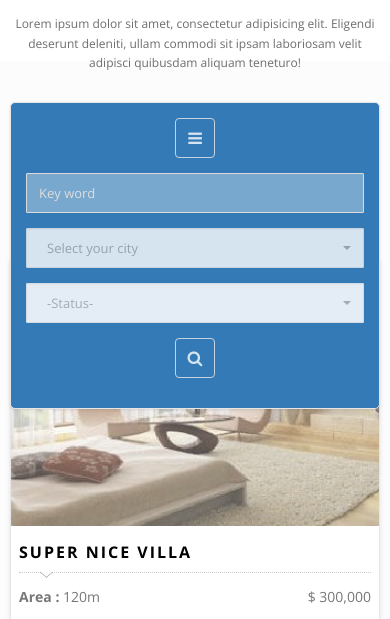
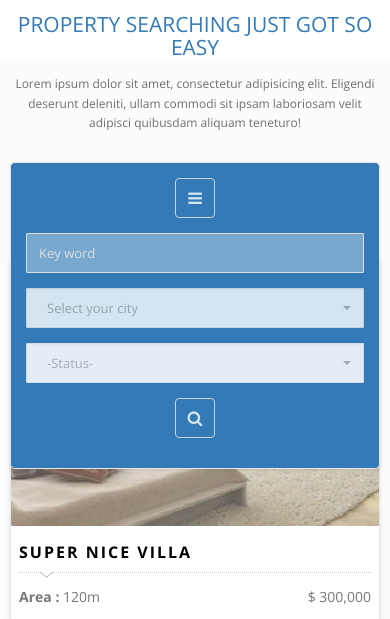
Before and after one commit to JohnRax/LazyCorporation-Property, a PHP site: page /index.php in a window 390 px wide. Shown: the part 99-718 px from the top of the page. Run offline with PHP 8.4, Linux system fonts and the light colour scheme.

Commit message:
responsive
responsive

```diff
--- a/assets/css/responsive.css
+++ b/assets/css/responsive.css
@@ -133,6 +133,7 @@
         margin: 0 auto;
     }
     .slider-content h2{
+        margin-top: 80px;
         font-size: 21px;
         margin-bottom: 15px;
     }
--- a/assets/css/style.css
+++ b/assets/css/style.css
@@ -1378,6 +1378,7 @@ Asside widgets CSS
     margin-bottom: 0
 }
 .page-title h2 {
+    padding-top: 100;
     margin: 10px 0px;
     font-size: 30px;
     font-weight: 300;
```
